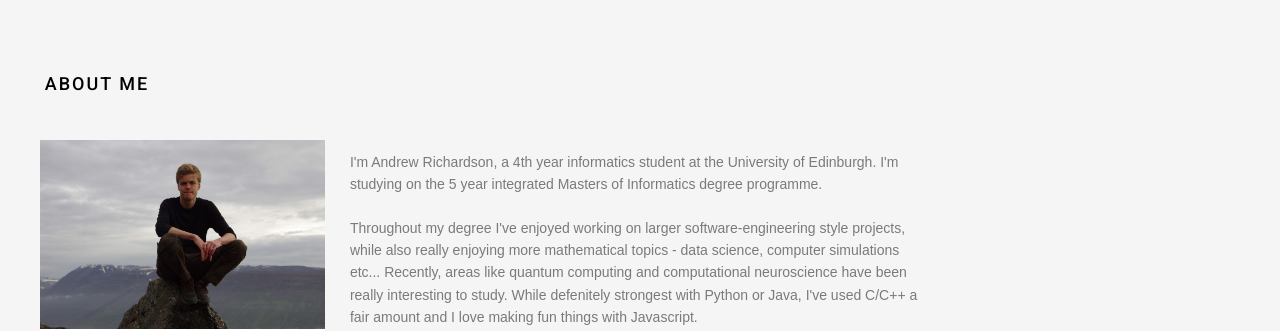
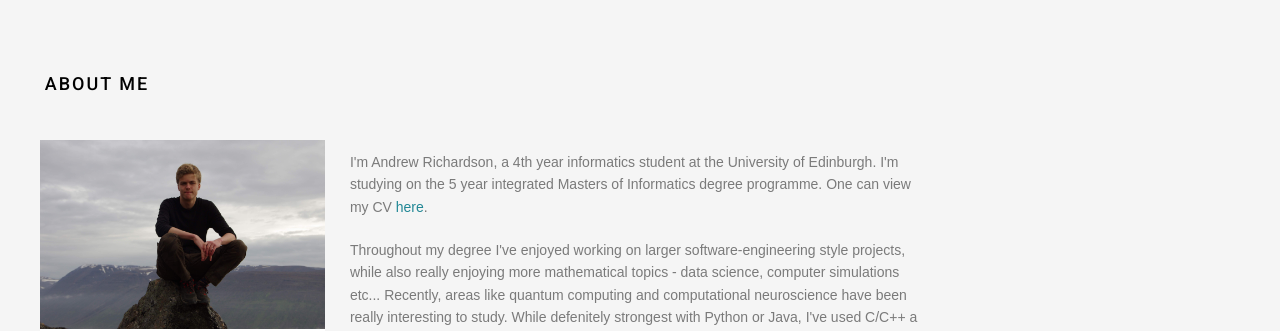
Before and after one commit to abrichardson00/abrichardson00.github.io, a plain HTML site: page index.html in a window 1280 px wide. Shown: the top 331 px of the page. Drawn offline with Linux system fonts and the light colour scheme.

Commit message:
Add files via upload

```diff
--- a/index.html
+++ b/index.html
@@ -45,7 +45,8 @@
 					</div>
 					<div class="col-md-6 animate-box" data-animate-effect="fadeInLeft">
 						<p></p>
-						<p>I'm Andrew Richardson, a 4th year informatics student at the University of Edinburgh. I'm studying on the 5 year integrated Masters of Informatics degree programme.</p>
+						<p>I'm Andrew Richardson, a 4th year informatics student at the University of Edinburgh. I'm studying on the 5 year integrated Masters of Informatics degree programme. One can view my CV <a href=https://abrichardson00.github.io/CV.pdf> here</a>.
+						</p>
 						<p> Throughout my degree I've enjoyed working on larger software-engineering style projects, while also really enjoying more mathematical topics - data science, computer simulations etc...
 							Recently, areas like quantum computing and computational neuroscience have been really interesting to study.
 							While defenitely strongest with Python or Java, I've used C/C++ a fair amount and I love making fun things with Javascript. <!--Throughout university I've enjoyed learning a range of skills from using MIPS assembly, to implementing graph searching algorithms in Haskell.-->
```
